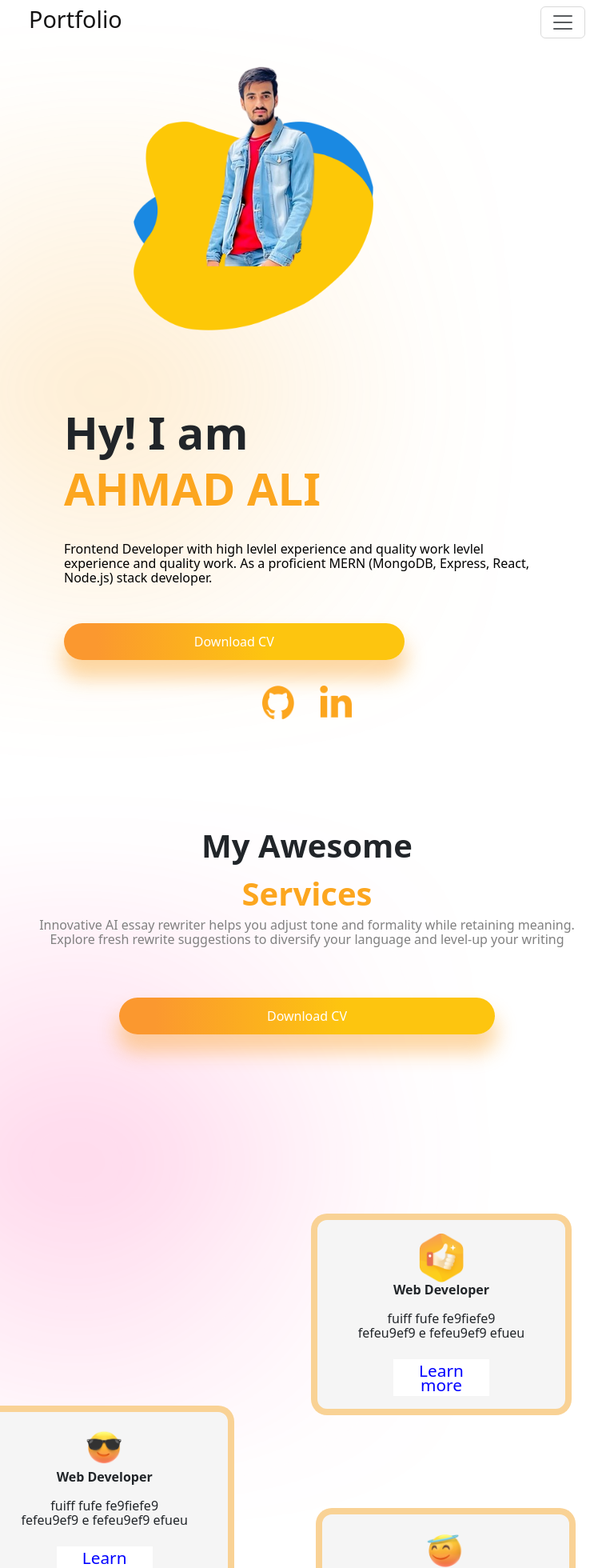
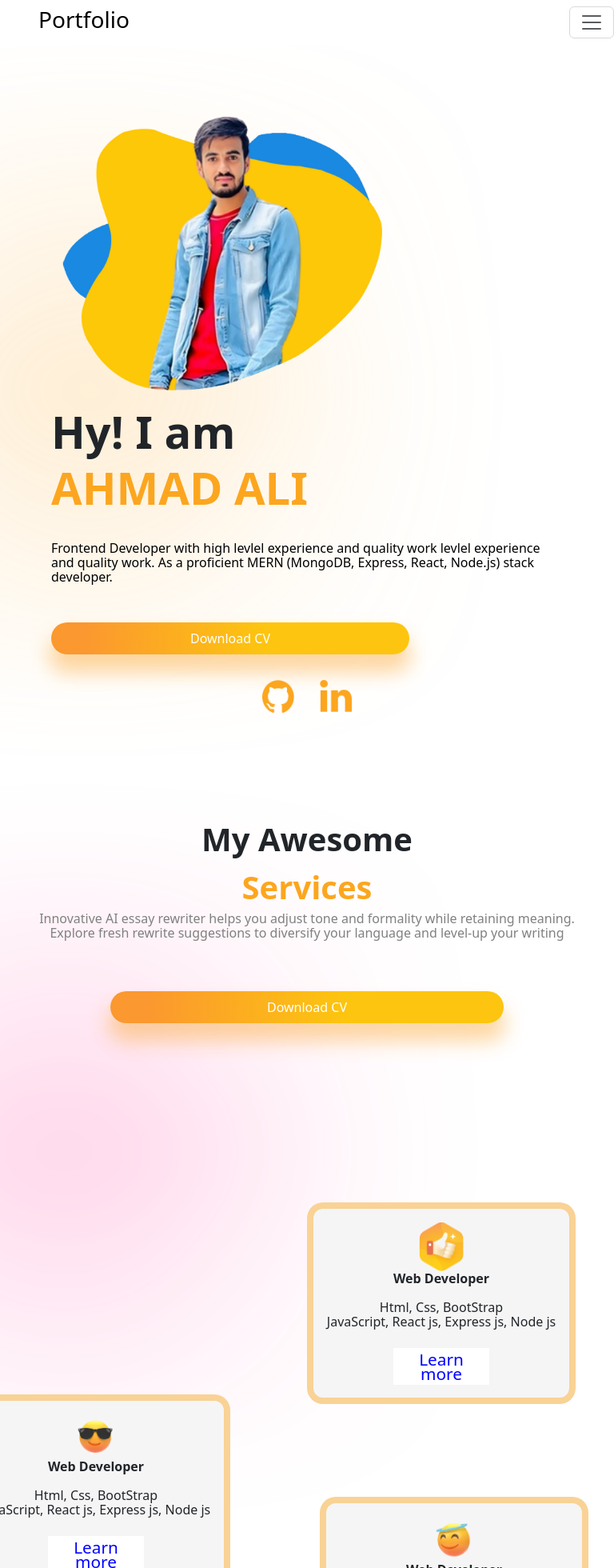
Before and after one commit to Ahmad-9994/personal-portfolio, a React (Create React App) app: page / in a window 768 px wide. Shown: the top 1960 px of the page at 80% size. Built offline with nearby package versions, Linux system fonts and the light colour scheme.

Commit message:
footer added

```diff
--- a/src/App.css
+++ b/src/App.css
@@ -15,7 +15,7 @@
 }
 
 .App{
-    padding: 0 1rem;
+    padding: 0rem
 }
 .toggle{
   background-color: black;
--- a/src/App.js
+++ b/src/App.js
@@ -34,7 +34,7 @@ function App() {
    <Projects />
 
    <Contact />
-   <Footer />
+
 
 
    </div>
--- a/src/component/Skill.js/skill.css
+++ b/src/component/Skill.js/skill.css
@@ -3,6 +3,7 @@
     /* border: 3px solid purple; */
     margin-top: 8rem;
     text-align: center;
+    width: 100%;
 }
 
 .skill-wrapper >:nth-child(1){
@@ -29,7 +30,6 @@
 .professional-part{
     width: 50%;
 
-    /* border: 2px solid red; */
 
 }
 .professionalSkill-container{
@@ -38,14 +38,22 @@
     flex-wrap: wrap;
     gap: 4rem;
     justify-content: space-evenly;
+
+    margin-top: 2rem;
+
 }
 .skill {
     margin-bottom: 1.5rem;
 
   }
   .single-circle{
-    /* border: 2px solid green; */
-    width: 27%
+
+    width: 29%;
+
+  }
+  .single-circle h5{
+
+    margin-top: 1rem;
   }
   .skill-name {
     font-weight: bold;
--- a/src/component/intro/Intro.js
+++ b/src/component/intro/Intro.js
@@ -31,9 +31,7 @@ const Intro = () => {
 
 
 
-   <img src='images/Vector2.png'></img>
-   <img src='images/Vector1.png'></img>
-  <img src='images/boy.png'></img>
+   <img src='images/portfoliopic.png'></img>
 
 
   <div className='blur'></div>
--- a/src/component/intro/intro.css
+++ b/src/component/intro/intro.css
@@ -48,21 +48,7 @@
     padding: 2rem 5rem;
 }
 .i-right :nth-child(1){
-    width: 30rem;
-    position: absolute;
-}
-
-.i-right :nth-child(2){
-    width: 25rem;
-    position: relative;
-    z-index:-1;
-    position: absolute;
-}
-.i-right :nth-child(3){
-    z-index: 1;
-    position: relative;
-    left: 5rem;
-    transform: scale(1.4);
+    width: 32rem;
 
 }
 .blur{
@@ -112,14 +98,10 @@
     .i-right img {
       width: 100%;
       max-width: 300px;
-      margin-top: 2rem;
+
+      margin-bottom: 2rem;
     }
 
-    .i-right :nth-child(3){
-        transform: scale(0.8);
-        top:-5rem;
-        left:-1px;
-    }
 
     .blur {
       /* display: none; */
@@ -130,21 +112,15 @@
 
   @media (min-width: 768px) and (max-width: 1200px) {
     .i-right {
-            width: 80%;
+            width: 70%;
             padding: 2rem;
             text-align: center;
-            /* border: 2px solid red; */
+
         }
-                .i-right img {
-                    width: 100%;
-                   /* border: 2px solid green; */
-                    margin-top: 2rem;
-                }
-                                  .i-right :nth-child(3) {
-                                      transform: scale(0.7);
-                                      top: -10rem;
-                                      left: -1px;
-                                      /* border: 2px solid black; */
-                                  }
+                 .i-right img {
+                     width: 100%;
+                     max-width: 400px;
+
+                 }
 
   }
--- a/src/component/navbar/NavBar.js
+++ b/src/component/navbar/NavBar.js
@@ -6,8 +6,8 @@ import "./nav.css"
 const NavBar = () => {
   return (
 
-    <nav class="navbar navbar-expand-lg navbar-light">
-      <div class="container">
+    <nav class="navbar navbar-expand-lg navbar-light container-fluid">
+
         <h2>Portfolio</h2>
 
         <button class="navbar-toggler" type="button" data-bs-toggle="collapse" data-bs-target="#navbarNav" aria-controls="navbarNav" aria-expanded="false" aria-label="Toggle navigation">
@@ -25,16 +25,16 @@ const NavBar = () => {
               <a class="nav-link" href="#service">Service</a>
             </li>
             <li class="nav-item">
-              <a class="nav-link" href="#project">Projects</a>
+              <a class="nav-link" href="#projects">Projects</a>
             </li>
             <li class="nav-item">
               <a class="nav-link" href="#skill">Skills</a>
             </li>
           </ul>
 
-          <button type="button" class="btn button">Contact us</button>
+          <a href='#contact' style={{color:"black"}}><button type="button" class="btn button">Contact us</button></a>
         </div>
-      </div>
+
     </nav>
 
 
--- a/src/component/navbar/nav.css
+++ b/src/component/navbar/nav.css
@@ -1,14 +1,16 @@
-.container h2{
-  color: rgb(20, 19, 19);
-  font-size: 1.8rem;
-}
 
 
 .navbar{
-  position: sticky;
+      position: sticky;
+      top: 0;
+  z-index: 10;
+  background-color: white;
 
 }
-
+.navbar h2{
+  color: black;
+  margin-left: 3rem;
+}
 ul li{
   font-size: 1rem;
   font-weight:600;
@@ -18,7 +20,7 @@ ul li{
 .button{
   border-radius: 30px;
   margin-left: 7rem;
-  padding: 0.7rem 2rem;
+  padding: 0.5rem 2.5rem;
 }
 
 @media (max-width: 990px) {
--- a/src/component/service/ServiceCard.js
+++ b/src/component/service/ServiceCard.js
@@ -2,11 +2,29 @@ import React from 'react'
 import "./service.css"
 
 const ServiceCard = (props) => {
+
+  const service=[
+    {
+      title:"Web Developer",
+      skill:"Html , css ,bootstrap ,JavaScript ,React js"
+    },
+    {
+      title: "Web Developer",
+      skill: "Html , css ,bootstrap ,JavaScript ,React js"
+    },
+    {
+      title: "freelancer",
+      skill: "Html , css ,bootstrap ,JavaScript ,React js"
+    },
+
+  ]
   return (
+
+
     <div className='servce-card'>
    <img src={props.image}></img>
     <span style={{fontWeight:"bold"}}>Web Developer</span><br></br>
-    <span>fuiff fufe  fe9fiefe9 <br></br>fefeu9ef9 e fefeu9ef9 efueu</span>
+    <span>Html, Css, BootStrap <br></br> JavaScript, React js, Express js, Node js </span>
     <button className='s-card-button'>Learn more</button>
 
 
--- a/src/component/service/service.css
+++ b/src/component/service/service.css
@@ -30,7 +30,7 @@
     border-radius: 50%;
 }
 .s-right{
-    width: 60%;
+    width: 55%;
     /* border: 2px solid green; */
 }
 
```
Also changed, not shown: public/images/portfoliopic.png (added).
